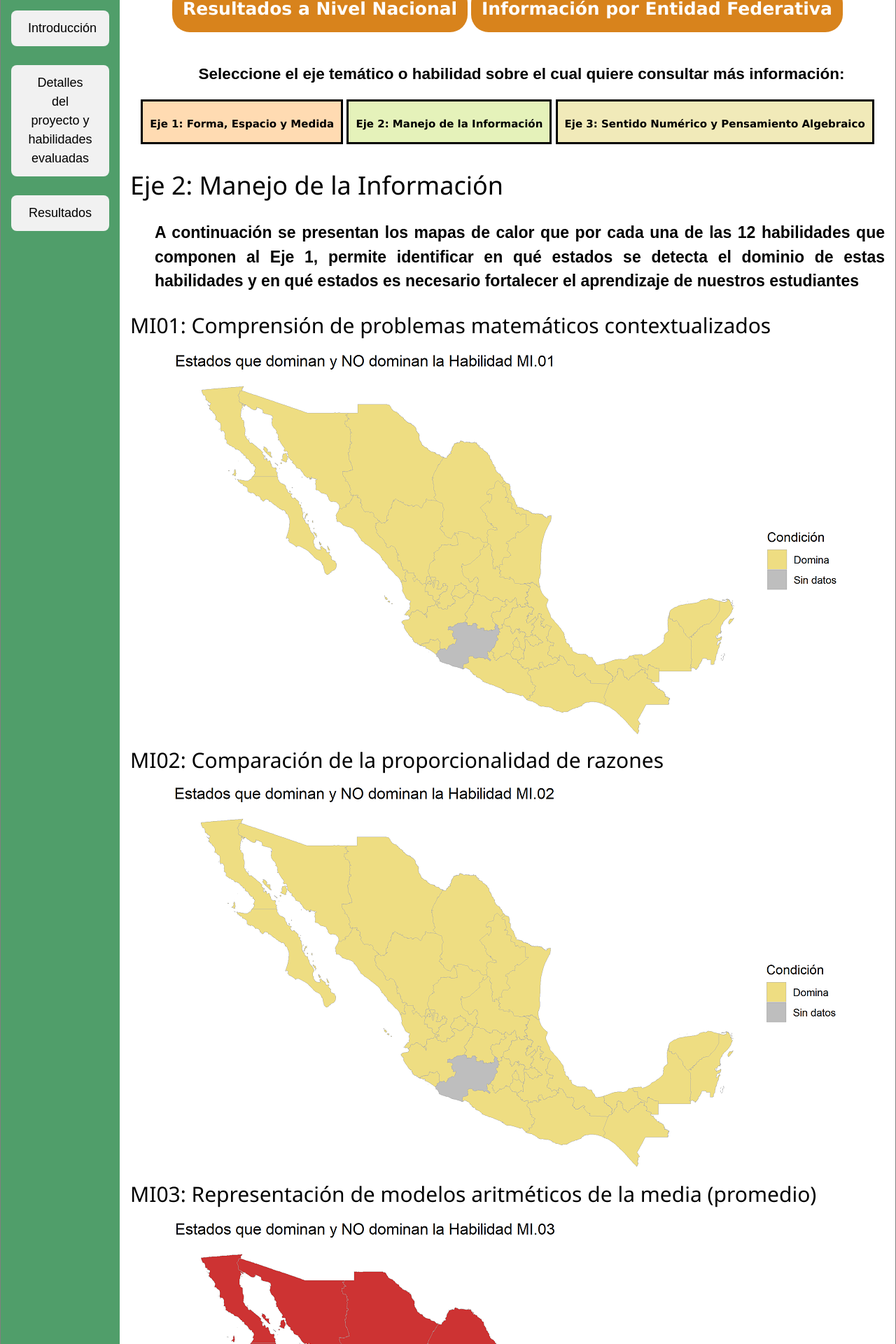
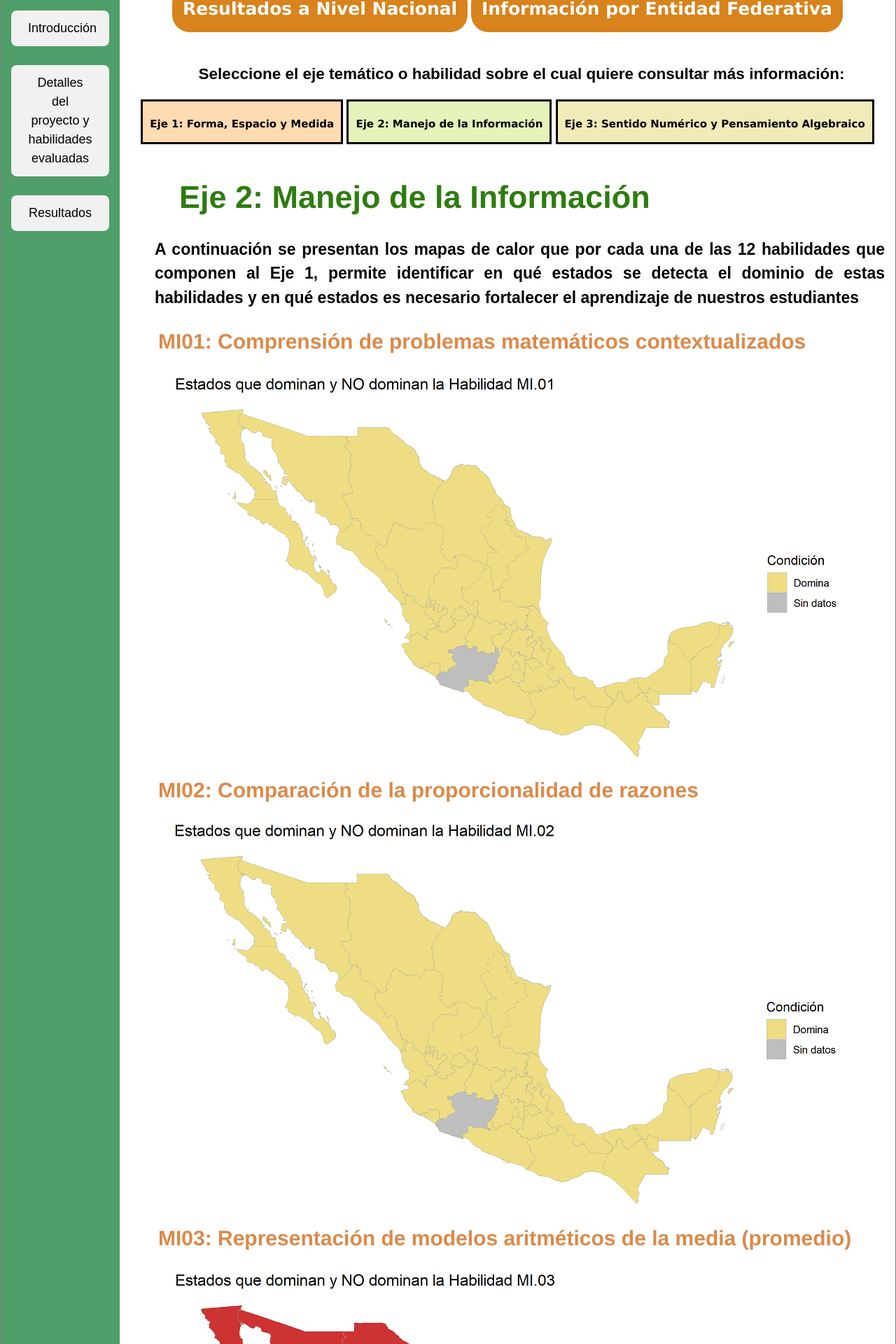
Before and after one commit to rimedie/rimedie.github.io, a Jekyll site: the page built from ProyVisuales/1_Infografia_Feb2019/Heatmaps/Eje_MI.html, in a window 1280 px wide. Shown: the part 640-2560 px from the top of the page at 70% size. Built offline with Jekyll 4.4.1, drawn with Linux system fonts in a browser that asks for light colours.

Commit message:
Update Eje_MI.html

```diff
--- a/ProyVisuales/1_Infografia_Feb2019/Heatmaps/Eje_MI.html
+++ b/ProyVisuales/1_Infografia_Feb2019/Heatmaps/Eje_MI.html
@@ -4,38 +4,38 @@ title: Resultados por Eje y Habilidad
 ---
 <div class="blurb">
 
-<h1> Eje 2: Manejo de la Información</h1>
+<h1 class="interact"> Eje 2: Manejo de la Información</h1>
 
 <p> A continuación se presentan los mapas de calor que por cada una de las <b>12 habilidades </b> que componen al Eje 1, permite identificar en qué estados se detecta el dominio de estas habilidades y en qué estados es necesario fortalecer el aprendizaje de nuestros estudiantes</p>
 
-<h2> MI01: Comprensión de problemas matemáticos contextualizados</h2>
+<h2 class="interact"> MI01: Comprensión de problemas matemáticos contextualizados</h2>
 <center><img class="displayed" src="MI01.png" /></center>
 
-<h2> MI02: Comparación de la proporcionalidad de razones</h2>
+<h2 class="interact"> MI02: Comparación de la proporcionalidad de razones</h2>
 <center><img class="displayed" src="MI02.png" /></center>
 
-<h2> MI03: Representación de modelos aritméticos de la media (promedio)</h2>
+<h2 class="interact"> MI03: Representación de modelos aritméticos de la media (promedio)</h2>
 <center><img class="displayed" src="MI03.png" /></center>
 
-<h2> MI04: Representación de modelos aritméticos de la mediana</h2>
+<h2 class="interact"> MI04: Representación de modelos aritméticos de la mediana</h2>
 <center><img class="displayed" src="MI04.png" /></center>
 
-<h2> MI05: Aplicación de operaciones aritméticas básicas</h2>
+<h2 class="interact"> MI05: Aplicación de operaciones aritméticas básicas</h2>
 <center><img class="displayed" src="MI05.png" /></center>
 
-<h2> MI06: Representación de datos numéricos en gráficas de barras</h2>
+<h2 class="interact"> MI06: Representación de datos numéricos en gráficas de barras</h2>
 <center><img class="displayed" src="MI06.png" /></center>
 
-<h2> MI07: Representación del modelo de regla de tres simple</h2>
+<h2 class="interact"> MI07: Representación del modelo de regla de tres simple</h2>
 <center><img class="displayed" src="MI07.png" /></center>
 
-<h2> MI08: Comprensión de la relación entre porcentajes y fracciones</h2>
+<h2 class="interact"> MI08: Comprensión de la relación entre porcentajes y fracciones</h2>
 <center><img class="displayed" src="MI08.png" /></center>
 
-<h2> MI09: Comparación de razones con cantidades discretas</h2>
+<h2 class="interact"> MI09: Comparación de razones con cantidades discretas</h2>
 <center><img class="displayed" src="MI09.png" /></center>
 
-<h2> MI10: Representación de un número fraccionario</h2>
+<h2 class="interact"> MI10: Representación de un número fraccionario</h2>
 <center><img class="displayed" src="MI10.png" /></center>
 
 </div><!-- /.blurb -->
```
